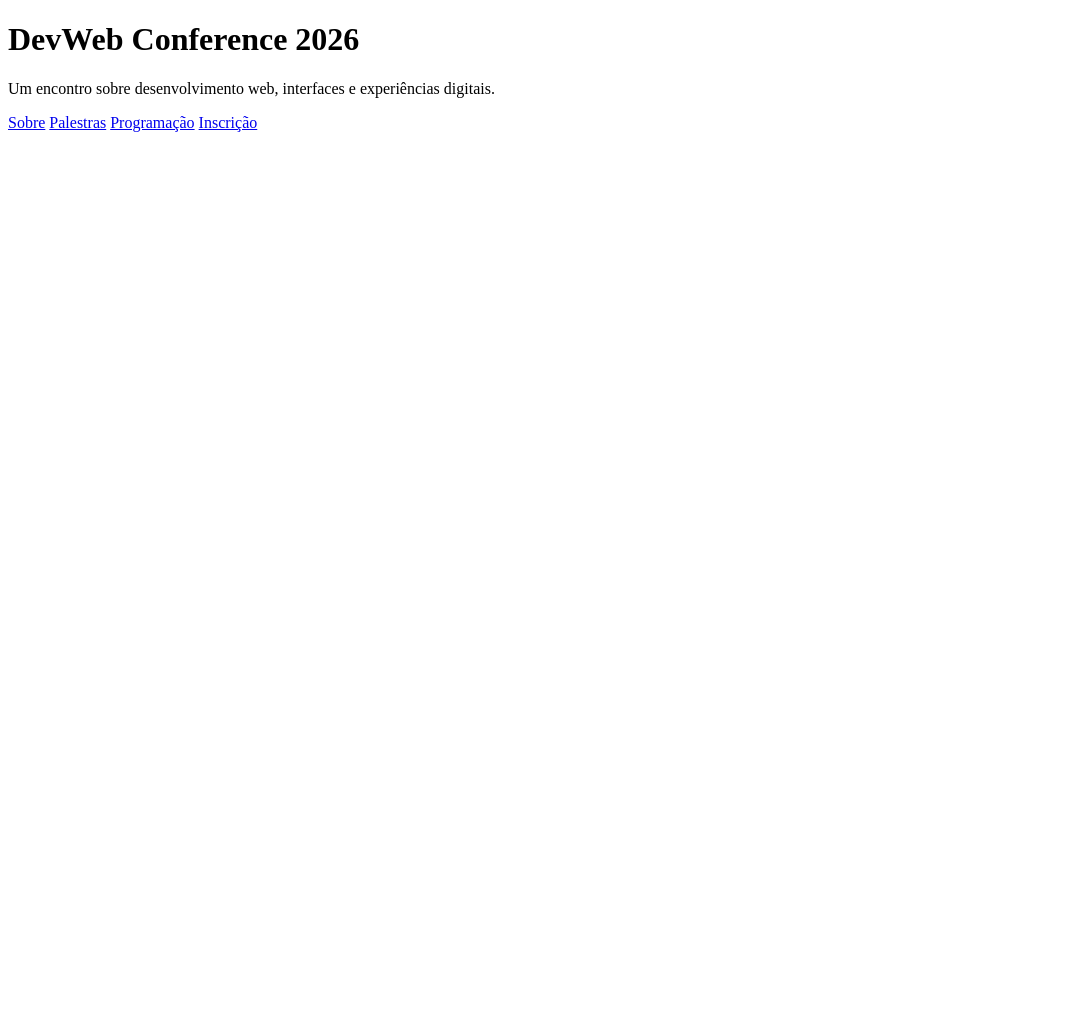
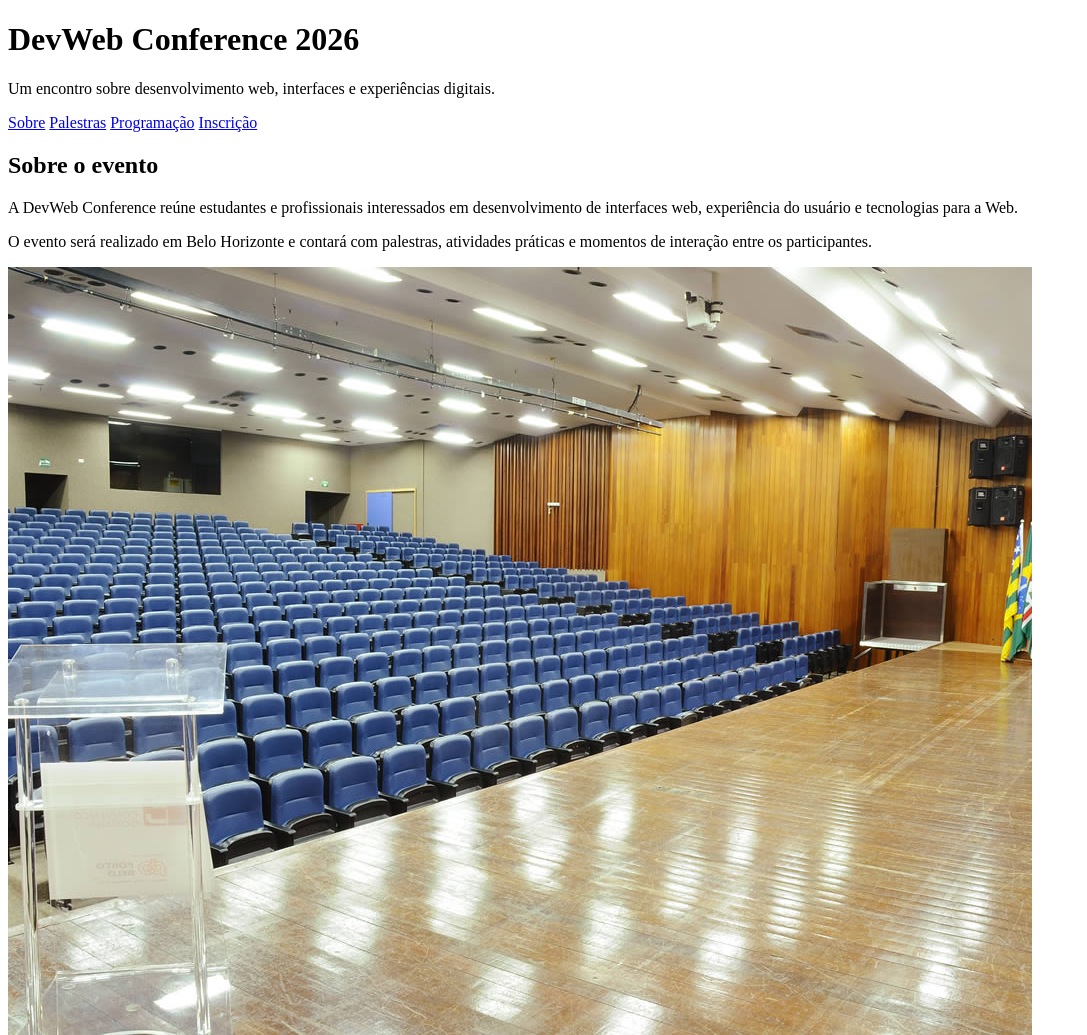
Before and after one commit to Lucas5601/devweb-conference, a plain HTML site: page index.html in a window 1280 px wide. Shown: the whole page, without its empty margins (0-1087 px from the left). Before the commit the page ends 800 px from the top, so only its background shows below. Drawn offline with Linux system fonts and the light colour scheme.

Commit message:
feat: adiciona secao sobre o evento

```diff
--- a/index.html
+++ b/index.html
@@ -42,6 +42,50 @@
 
 </nav>
 
+<main>
+
+    <section id="sobre">
+
+    <h2>Sobre o evento</h2>
+
+
+
+    <p>
+
+        A DevWeb Conference reúne estudantes e profissionais
+
+        interessados em desenvolvimento de interfaces web,
+
+        experiência do usuário e tecnologias para a Web.
+
+    </p>
+
+
+
+    <p>
+
+        O evento será realizado em Belo Horizonte e contará
+
+        com palestras, atividades práticas e momentos de
+
+        interação entre os participantes.
+
+    </p>
+
+
+
+    <img
+
+        src="imagens/auditorio.jpg"
+
+        alt="Auditório preparado para a DevWeb Conference"
+
+    >
+
+</section>
+
+</main>
+
 </body>
 
 
```
Also changed, not shown: imagens/auditorio.jpg (added).
